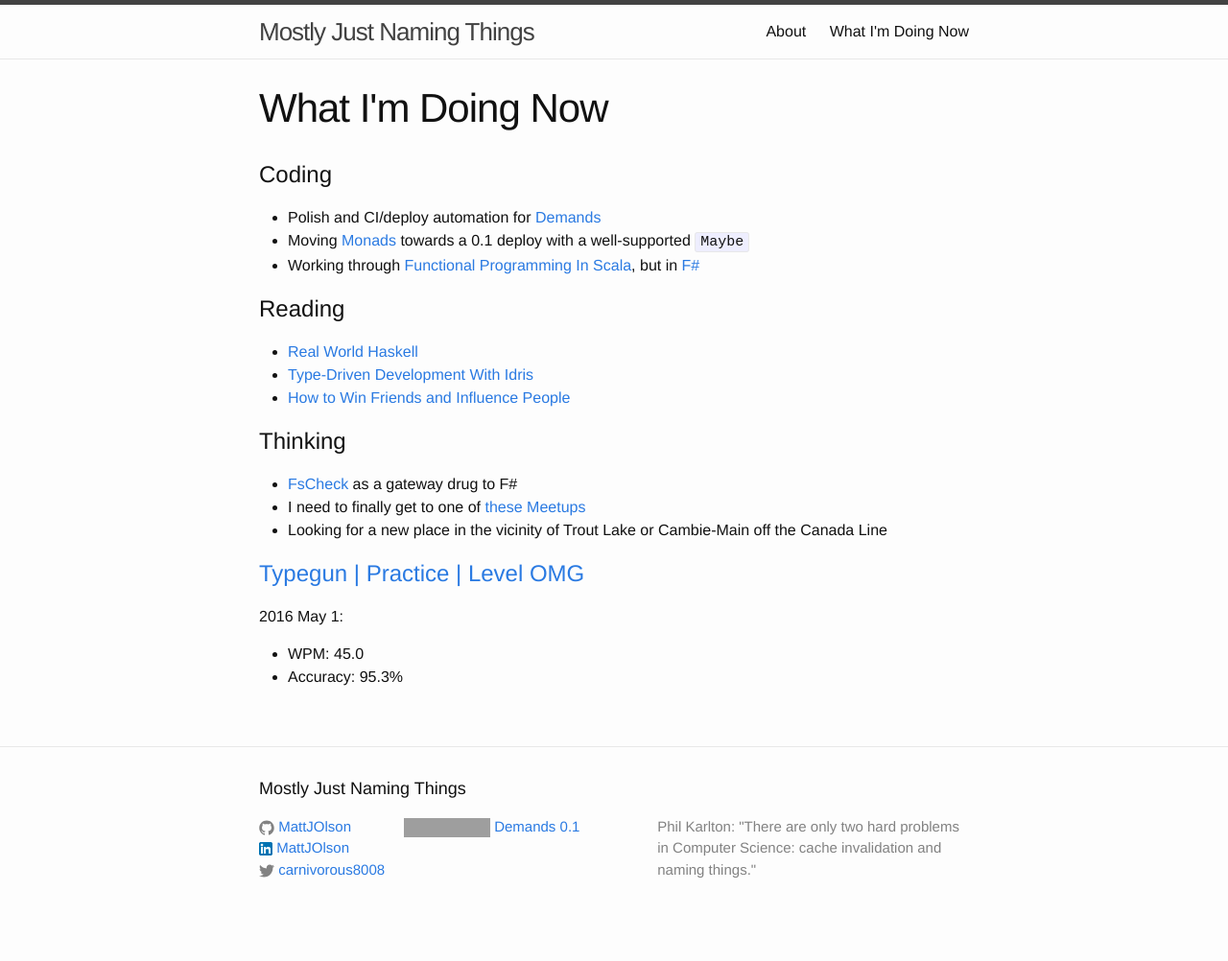
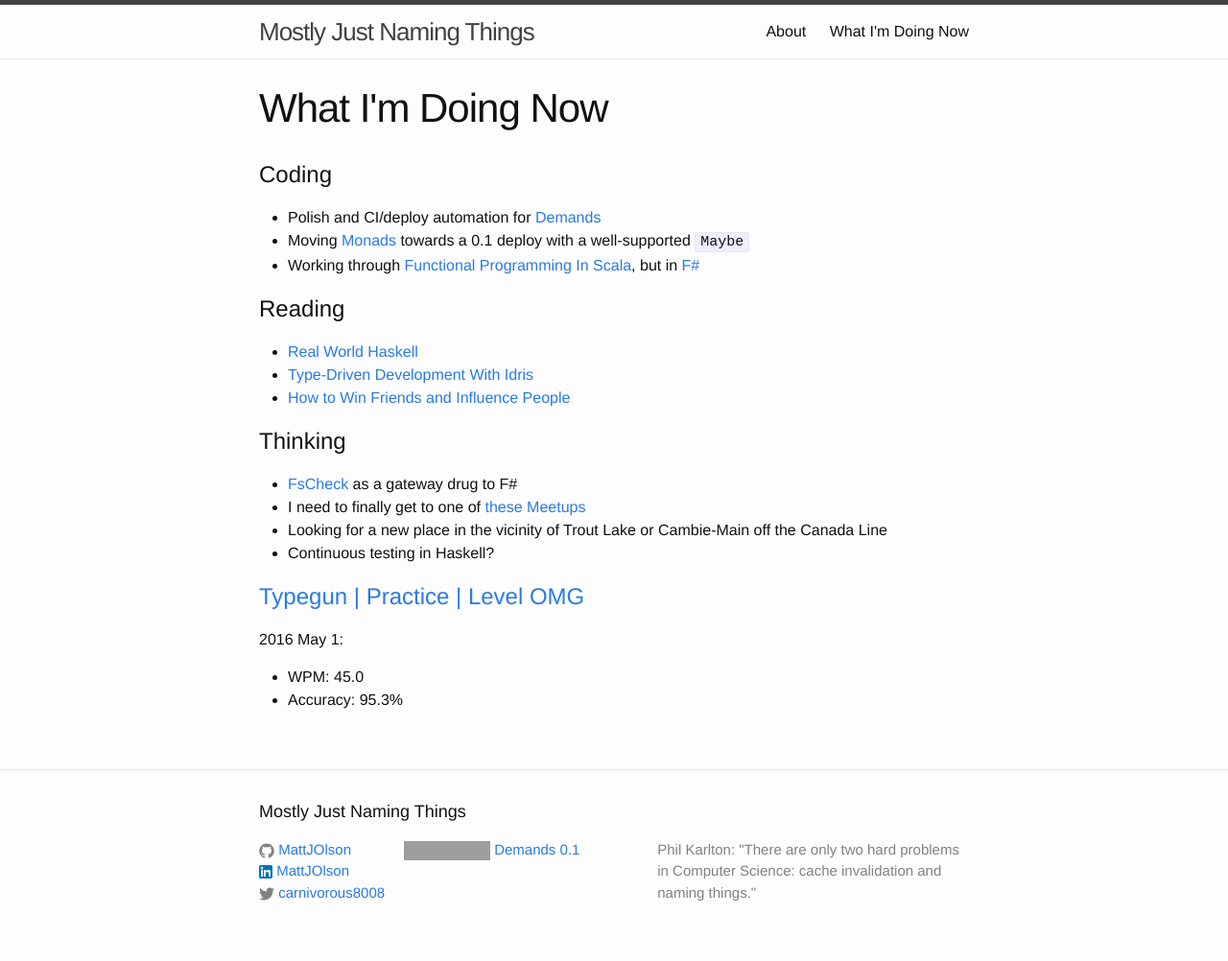
Before and after one commit to MattJOlson/MattJOlson.github.io, a Jekyll site: the page built from now.md, in a window 1280 px wide. Shown: the whole page at 96% size. Built offline with Jekyll 4.4.1, drawn with Linux system fonts in a browser that asks for light colours; before the commit the page ends 978 px from its top, so only the background shows below that; grey boxes are pictures that could not be loaded.

Commit message:
HCrunch pls

```diff
--- a/now.md
+++ b/now.md
@@ -29,6 +29,7 @@ permalink: /now/
   Meetups](http://www.meetup.com/DDD-CQRS-ES/events/230560616/)
 * Looking for a new place in the vicinity of Trout Lake or Cambie-Main
   off the Canada Line
+* Continuous testing in Haskell?
 
 # [Typegun | Practice | Level OMG](http://typegun.com/)
 
```
